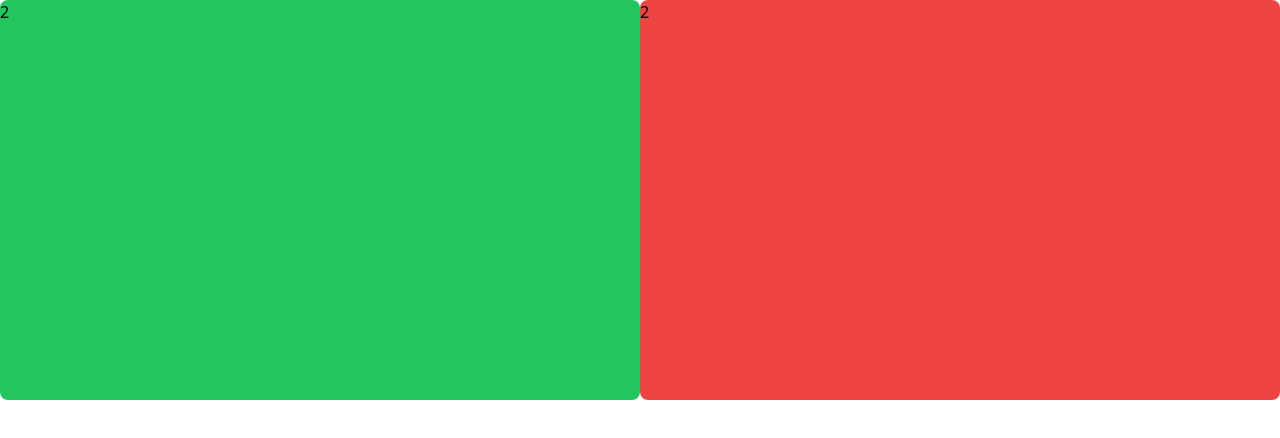
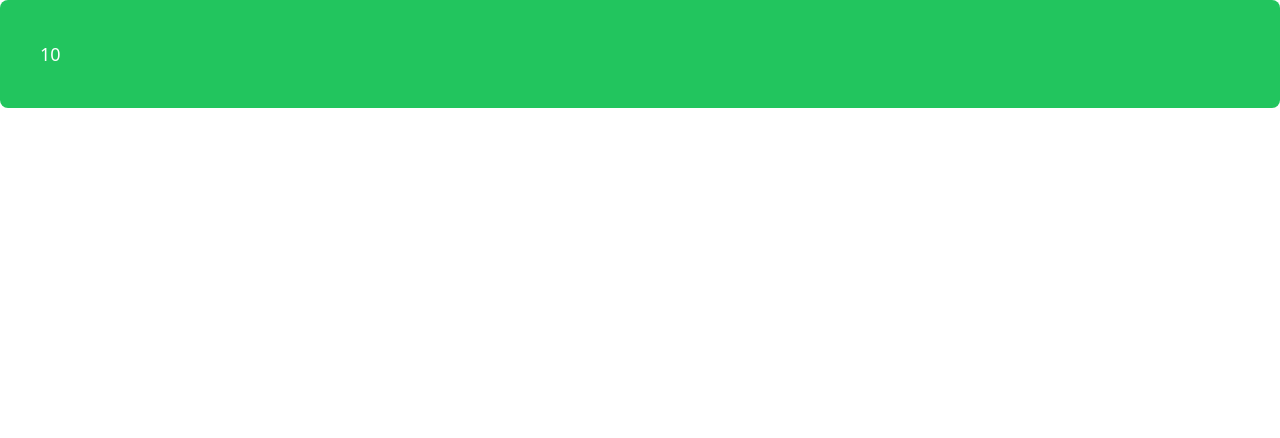
Before and after one commit to EzekBajada/WeddingBackOffice, a Vue app: page / in a window 1280 px wide. Shown: the top 438 px of the page. Built offline with nearby package versions, Linux system fonts and the light colour scheme.

Commit message:
Added conditional styling

```diff
--- a/src/App.vue
+++ b/src/App.vue
@@ -1,5 +1,5 @@
 <template>
-  <RsvpStatus count="0" isAttending="true"></RsvpStatus>
+  <RsvpStatus rsvp-count="10" :is-attending="true"></RsvpStatus>
 </template>
 
 <script>
--- a/src/components/RsvpStatus.vue
+++ b/src/components/RsvpStatus.vue
@@ -1,18 +1,16 @@
 <template>
-<div class="flex flex-row h-screen">
-    <div class="rounded-lg bg-green-500 h-1/2 w-1/2">
-      {{testVar}}
-    </div>
-
-    <div class="rounded-lg bg-red-500 h-1/2 w-1/2">
-      {{testVar}}
-    </div>
-</div>
+  <div class=" p-10 rounded-lg text-lg text-white"
+       :class="props.isAttending ? 'bg-green-500' : 'bg-red-500'" >
+    {{ props.rsvpCount }}
+  </div>
 </template>
 
 <script setup>
-  import { defineProps } from "vue";
+  import { defineProps} from "vue";
 
-  const testVar = 2
-  defineProps({a: String})
+  const props = defineProps({
+    rsvpCount: Number,
+    isAttending: Boolean
+  });
+
 </script>
```
